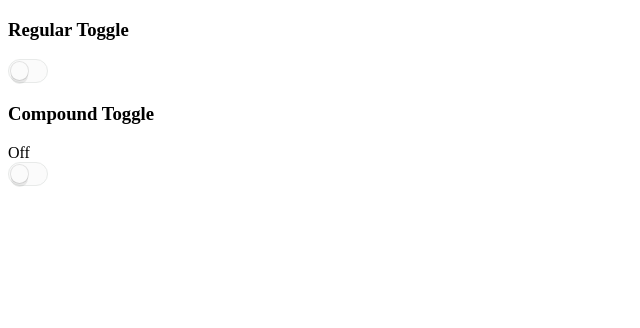
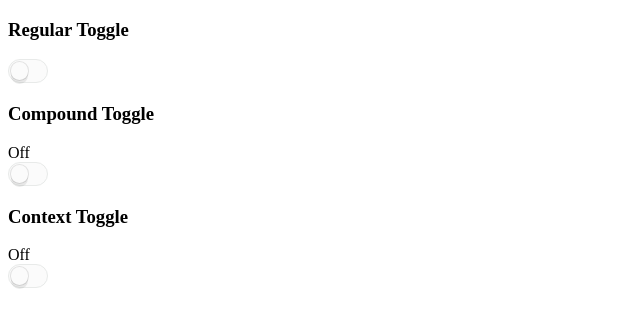
Before and after one commit to menor/react-patterns, a React (Create React App) app: page / in a window 1280 px wide. Shown: the top 328 px of the page, without its empty margins (0-640 px from the left). Built offline with nearby package versions, Linux system fonts and the light colour scheme.

Commit message:
Create a toggle that uses context This uses the old (pre 16.3) context API

```diff
--- a/src/App.js
+++ b/src/App.js
@@ -1,6 +1,7 @@
 import React, {Component} from 'react'
 import Toggle from './components/Toggle'
 import CompoundToggle from './components/CompoundToggle'
+import ContextToggle from './components/ContextToggle'
 
 class App extends Component {
   render() {
@@ -14,6 +15,14 @@ class App extends Component {
           <CompoundToggle.Button />
           <CompoundToggle.On>On</CompoundToggle.On>
         </CompoundToggle>
+        <h3>Context Toggle</h3>
+        <ContextToggle onToggle={on => console.log('toggle', on)}>
+          <ContextToggle.Off>Off</ContextToggle.Off>
+          <div>
+            <ContextToggle.Button />
+            <ContextToggle.On>On</ContextToggle.On>
+          </div>
+        </ContextToggle>
       </div>
     )
   }
--- /dev/null
+++ b/src/components/ContextToggle.js
@@ -0,0 +1,72 @@
+import React, {Component} from 'react'
+import PropTypes from 'prop-types'
+
+import Switch from './Switch'
+
+const TOGGLE_CONTEXT = '__toggle__'
+
+function ToggleOn({children}, context) {
+  const {on} = context[TOGGLE_CONTEXT]
+  return on ? children : null
+}
+
+function ToggleOff({children}, context) {
+  const {on} = context[TOGGLE_CONTEXT]
+  return on ? null : children
+}
+
+function ToggleButton(props, context) {
+  const {on, toggle} = context[TOGGLE_CONTEXT]
+  return <Switch on={on} onClick={toggle} props />
+}
+
+ToggleOn.contextTypes = {
+  [TOGGLE_CONTEXT]: PropTypes.object.isRequired,
+}
+
+ToggleOff.contextTypes = {
+  [TOGGLE_CONTEXT]: PropTypes.object.isRequired,
+}
+
+ToggleButton.contextTypes = {
+  [TOGGLE_CONTEXT]: PropTypes.object.isRequired,
+}
+
+class Toggle extends Component {
+  static On = ToggleOn
+  static Off = ToggleOff
+  static Button = ToggleButton
+
+  static childContextTypes = {
+    [TOGGLE_CONTEXT]: PropTypes.object.isRequired,
+  }
+
+  static defaultProps = {
+    onToggle: () => {},
+  }
+
+  state = {on: false}
+
+  toggle = () =>
+    this.setState(
+      ({on}) => ({on: !on}),
+      () => {
+        this.props.onToggle(this.state.on)
+      },
+    )
+
+  getChildContext() {
+    return {
+      [TOGGLE_CONTEXT]: {
+        on: this.state.on,
+        toggle: this.toggle,
+      },
+    }
+  }
+
+  render() {
+    return <div>{this.props.children}</div>
+  }
+}
+
+export default Toggle
```
